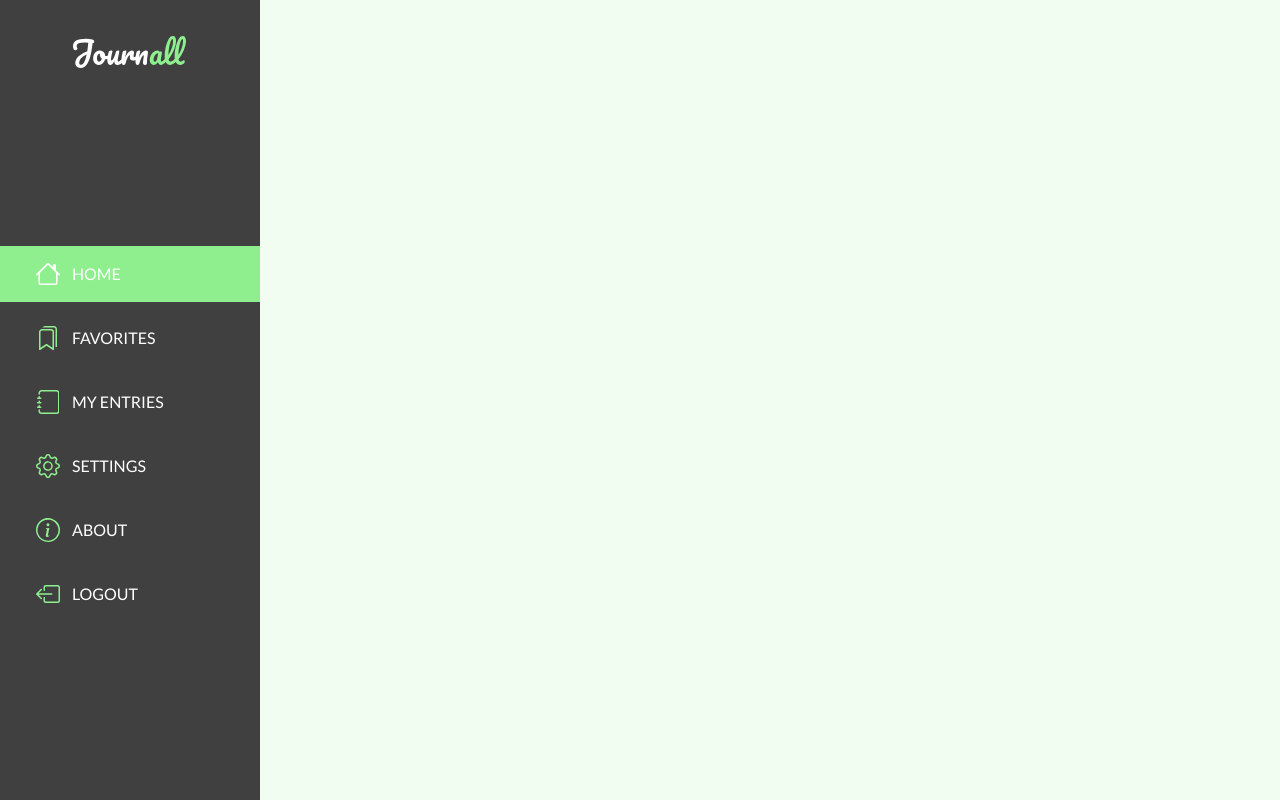
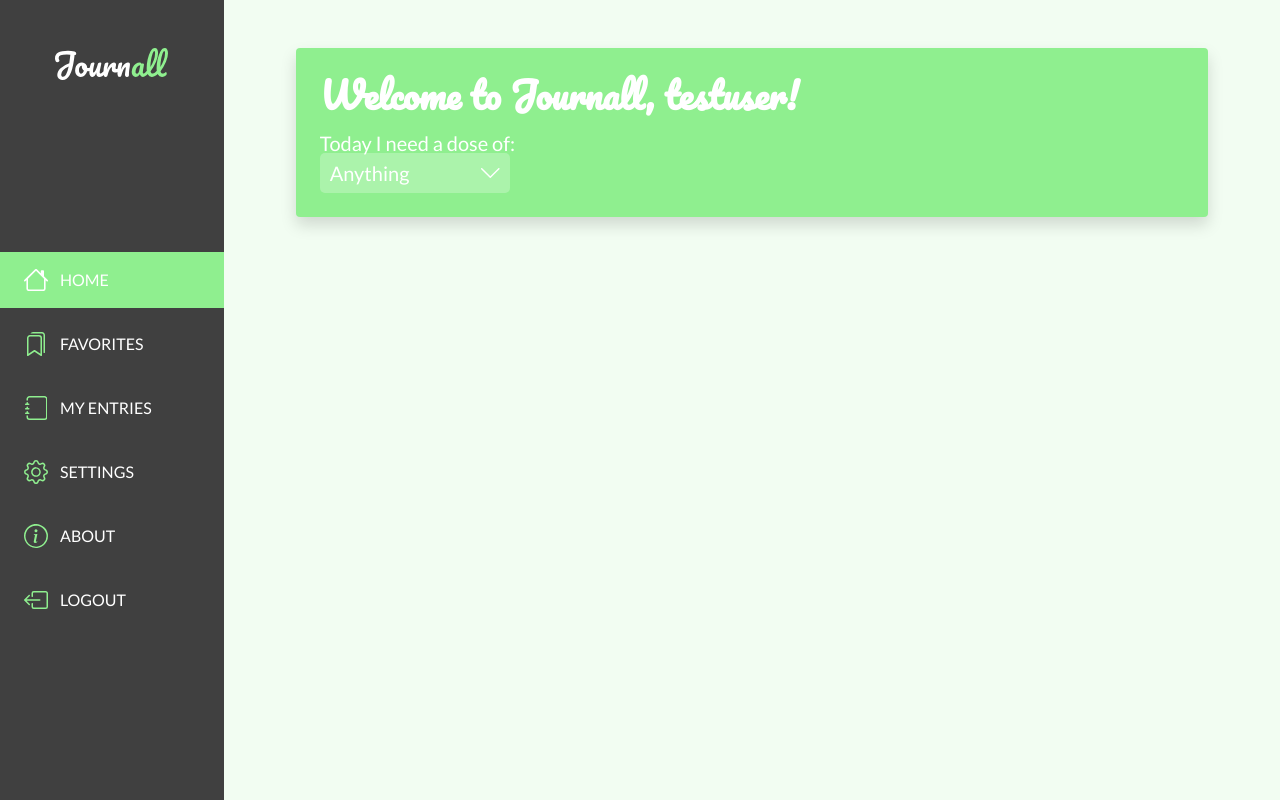
Before and after one commit to daniel-g-p/journall-app, a Vue app: page / in a window 1280 px wide. Built offline with nearby package versions, Linux system fonts and the light colour scheme.

Commit message:
build custom dropdown input

```diff
--- a/src/App.vue
+++ b/src/App.vue
@@ -76,6 +76,7 @@ textarea {
    outline: none;
    border: none;
    font: 400 1rem/1 "Lato", sans-serif;
+   background: none;
 }
 
 #app {
--- /dev/null
+++ b/src/components/BaseCard.vue
@@ -0,0 +1,18 @@
+<template>
+   <div class="card">
+      <slot></slot>
+   </div>
+</template>
+
+<style lang="scss" scoped>
+@import "../scss/abstracts.scss";
+
+.card {
+   border-radius: 0.25rem;
+   box-shadow: 0 0.5rem 1rem $color-shadow;
+   padding: 1rem;
+   @include responsive($screen-mobile-m) {
+      padding: 1.5rem;
+   }
+}
+</style>
--- /dev/null
+++ b/src/components/BaseDropdown.vue
@@ -0,0 +1,144 @@
+<template>
+   <div class="dropdown">
+      <select v-bind:id="inputID" class="dropdown__input">
+         <option
+            v-for="option in inputOptions"
+            v-bind:key="option"
+            v-bind:value="option"
+         >
+            {{ option }}
+         </option>
+      </select>
+      <label
+         v-bind:for="inputID"
+         class="dropdown__label"
+         v-on:click="toggleDropdown"
+      >
+         <span class="dropdown__text">
+            <slot></slot>
+         </span>
+         <svg viewBox="0 0 29.71 16" class="dropdown__arrow">
+            <path
+               d="M29.62.71a1,1,0,0,0-.24-.37A1.19,1.19,0,0,0,29,.09,1,1,0,0,0,28.57,0a1.12,1.12,0,0,0-.44.09,1.05,1.05,0,0,0-.37.25l-12.9,12.9L2,.34A.94.94,0,0,0,1.58.09,1.12,1.12,0,0,0,1.14,0,1.07,1.07,0,0,0,.71.09.94.94,0,0,0,.34.34.94.94,0,0,0,.09.71,1.07,1.07,0,0,0,0,1.14a1.12,1.12,0,0,0,.09.44A.94.94,0,0,0,.34,2L14.05,15.66a.94.94,0,0,0,.37.25,1.12,1.12,0,0,0,.44.09,1.07,1.07,0,0,0,.43-.09.94.94,0,0,0,.37-.25L29.38,2a1,1,0,0,0,.24-.37,1.12,1.12,0,0,0,.09-.44A1.07,1.07,0,0,0,29.62.71Z"
+            />
+         </svg>
+      </label>
+      <div class="dropdown__options" v-bind:class="optionsClass">
+         <button
+            v-for="option in inputOptions"
+            v-bind:key="option"
+            class="dropdown__option"
+         >
+            {{ option }}
+         </button>
+      </div>
+   </div>
+</template>
+
+<script>
+export default {
+   props: {
+      inputID: {
+         type: String,
+         required: true,
+      },
+      inputOptions: {
+         type: Array,
+         required: true,
+      },
+   },
+   data() {
+      return {
+         isActive: false,
+      };
+   },
+   computed: {
+      optionsClass() {
+         return { "dropdown__options--active": this.isActive };
+      },
+      arrowClass() {
+         return { "dropdown__arrow--active": this.isActive };
+      },
+   },
+   methods: {
+      toggleDropdown() {
+         this.isActive = !this.isActive;
+      },
+   },
+};
+</script>
+
+<style lang="scss" scoped>
+@import "../scss/abstracts.scss";
+
+.dropdown {
+   display: inline-block;
+   position: relative;
+   &__input {
+      display: none;
+   }
+   &__label {
+      background-color: rgba($color-white, 0.25);
+      display: flex;
+      justify-content: space-between;
+      align-items: center;
+      padding: 0.5em;
+      border-radius: 0.25em;
+      color: $color-white;
+      cursor: pointer;
+      transition: background-color 0.25s ease;
+      &:hover {
+         background-color: rgba($color-white, 0.5);
+      }
+   }
+   &__text {
+      display: inline-block;
+      margin-right: 4.5rem;
+   }
+   &__options {
+      position: absolute;
+      left: 0;
+      top: 100%;
+      width: 100%;
+      background-color: $color-white;
+      color: $color-purple;
+      box-shadow: 0 0.5rem 1rem $color-shadow;
+      border-radius: 0.25rem;
+      padding: 1rem;
+      display: flex;
+      flex-direction: column;
+      align-items: center;
+      transform: translateY(0.25rem);
+      opacity: 0;
+      pointer-events: none;
+      transition: transform 0.25s ease, opacity 0.25s ease;
+      &--active {
+         transform: translateY(0.5rem);
+         opacity: 1;
+         pointer-events: all;
+      }
+   }
+   &__option {
+      color: $color-purple;
+      font-size: 1.25rem;
+      font-weight: 700;
+      display: block;
+      text-align: center;
+      transition: color 0.25s ease;
+      &:hover {
+         color: lighten($color-purple, 10%);
+      }
+      &:not(:last-child) {
+         margin-bottom: 0.5rem;
+      }
+   }
+   &__arrow {
+      height: 0.5em;
+      fill: currentColor;
+      transition: transform 0.25s eases;
+      &--active {
+         transform: rotate(180deg);
+      }
+   }
+}
+</style>
--- /dev/null
+++ b/src/components/BaseHeader.vue
@@ -0,0 +1,33 @@
+<template>
+   <base-card class="header">
+      <header>
+         <h1 class="header__heading">
+            <slot name="heading"></slot>
+         </h1>
+         <div class="header__text">
+            <slot></slot>
+         </div>
+         <div class="header__separator"></div>
+      </header>
+   </base-card>
+</template>
+
+<style lang="scss" scoped>
+@import "../scss/abstracts.scss";
+
+.header {
+   background-color: $color-green;
+   color: $color-white;
+   border-radius: 0.25rem;
+   &__heading {
+      font-family: "Pacifico", sans-serif;
+      font-size: 2.25rem;
+      line-height: 1.25;
+      margin-bottom: 1rem;
+   }
+   &__text {
+      font-size: 1.25rem;
+      display: inline-block;
+   }
+}
+</style>
--- /dev/null
+++ b/src/components/HomePage.vue
@@ -0,0 +1,39 @@
+<template>
+   <base-header>
+      <template v-slot:heading>
+         Welcome to Journall, {{ user.username }}!
+      </template>
+      <template v-slot:default>
+         <p>Today I need a dose of:</p>
+         <base-dropdown v-bind:inputOptions="inputOptions" inputID="category">{{
+            selectedOption
+         }}</base-dropdown>
+      </template>
+   </base-header>
+</template>
+
+<script>
+export default {
+   inject: {
+      user: {
+         type: Object,
+         required: true,
+      },
+   },
+   data() {
+      return {
+         inputOptions: [
+            "Anything",
+            "Joy",
+            "Gratitude",
+            "Serenity",
+            "Curiosity",
+            "Inspiration",
+            "Hope",
+            "Admiration",
+         ],
+         selectedOption: "Anything",
+      };
+   },
+};
+</script>
--- a/src/components/MenuNavigationLink.vue
+++ b/src/components/MenuNavigationLink.vue
@@ -65,7 +65,7 @@ export default {
       padding: 1em 3em;
    }
    @include responsive($screen-tablet-l) {
-      padding: 1em 6em 1em 2.25em;
+      padding: 1em 4.5em 1em 1.5em;
    }
    &:not(:last-child) {
       margin-bottom: 0.5em;
--- a/src/components/TheContent.vue
+++ b/src/components/TheContent.vue
@@ -1,9 +1,21 @@
 <template>
-   <main class="content"></main>
+   <main class="content">
+      <home-page></home-page>
+   </main>
 </template>
 
 <script>
+import HomePage from "./HomePage.vue";
+
 export default {
+   components: {
+      "home-page": HomePage,
+   },
+   provide() {
+      return {
+         user: this.activeUser,
+      };
+   },
    data() {
       return {
          activeUser: {
@@ -25,7 +37,7 @@ export default {
    },
    methods: {
       populateEntries() {
-         for (let i = 0; i < 100; i++) {
+         for (let i = 0; i < 50; i++) {
             const entry = randomEntry();
             this.entries.push(entry);
             if (Math.random() < 0.1) {
@@ -34,7 +46,7 @@ export default {
          }
       },
       populateQuotes() {
-         for (let i = 0; i < 100; i++) {
+         for (let i = 0; i < 50; i++) {
             const quote = randomQuote();
             this.quotes.push(quote);
             if (Math.random() < 0.1) {
@@ -46,9 +58,6 @@ export default {
    mounted() {
       this.populateEntries();
       this.populateQuotes();
-      console.log(this.entries);
-      console.log(this.quotes);
-      console.log(this.favorites);
    },
 };
 
@@ -214,5 +223,18 @@ const randomQuote = () => {
    background-color: $color-green-light;
    overflow-x: hidden;
    overflow-y: scroll;
+   padding: 1rem;
+   @include responsive($screen-mobile-m) {
+      padding: 1.5rem;
+   }
+   @include responsive($screen-tablet-s) {
+      padding: 1.5rem 3rem;
+   }
+   @include responsive($screen-tablet-l) {
+      padding: 3rem;
+   }
+   @include responsive($screen-desktop-m) {
+      padding: 3rem 4.5rem;
+   }
 }
 </style>
--- a/src/components/TheMenu.vue
+++ b/src/components/TheMenu.vue
@@ -54,7 +54,7 @@ export default {
       padding: 1.5rem 3rem;
    }
    @include responsive($screen-tablet-l) {
-      padding: 2.25rem 0 0;
+      padding: 3rem 0 0;
       flex-direction: column;
       justify-content: flex-start;
       height: 100vh;
```
Also changed, not shown: src/main.js (+9 -3 lines).
